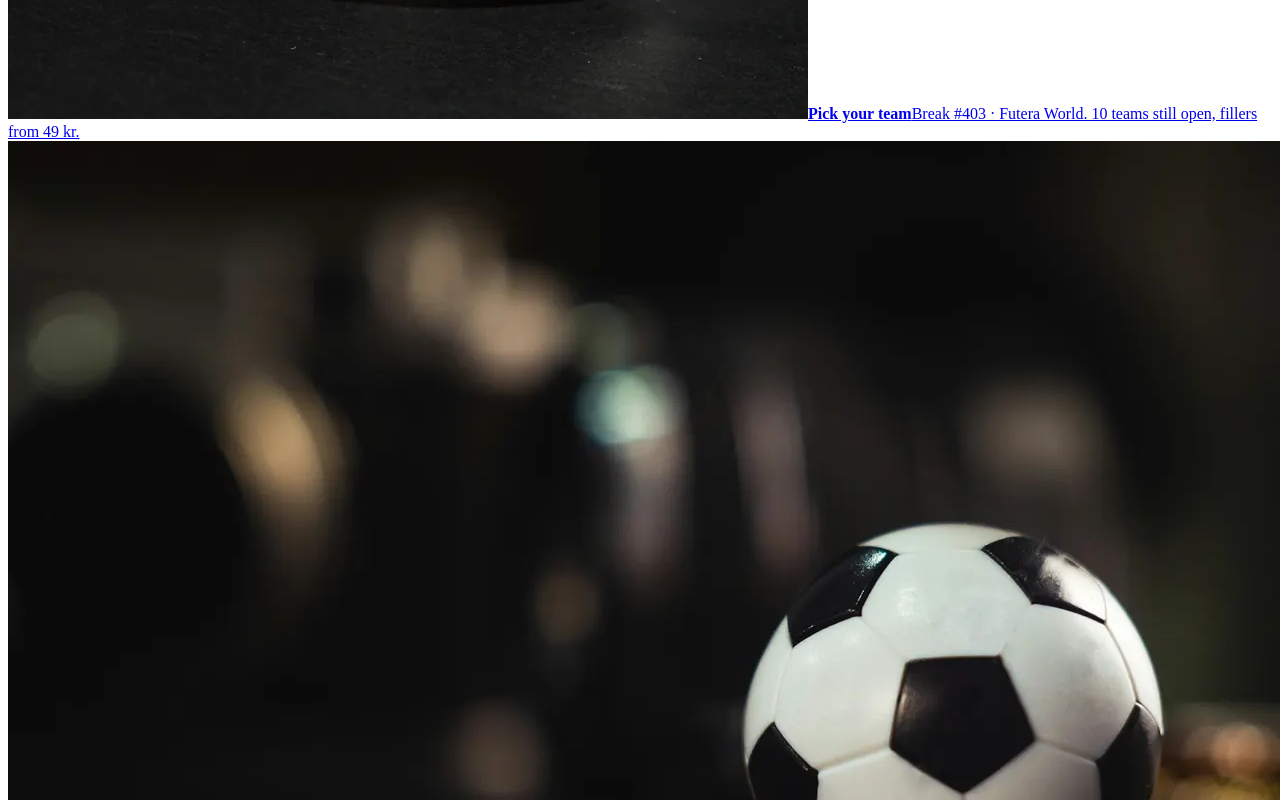
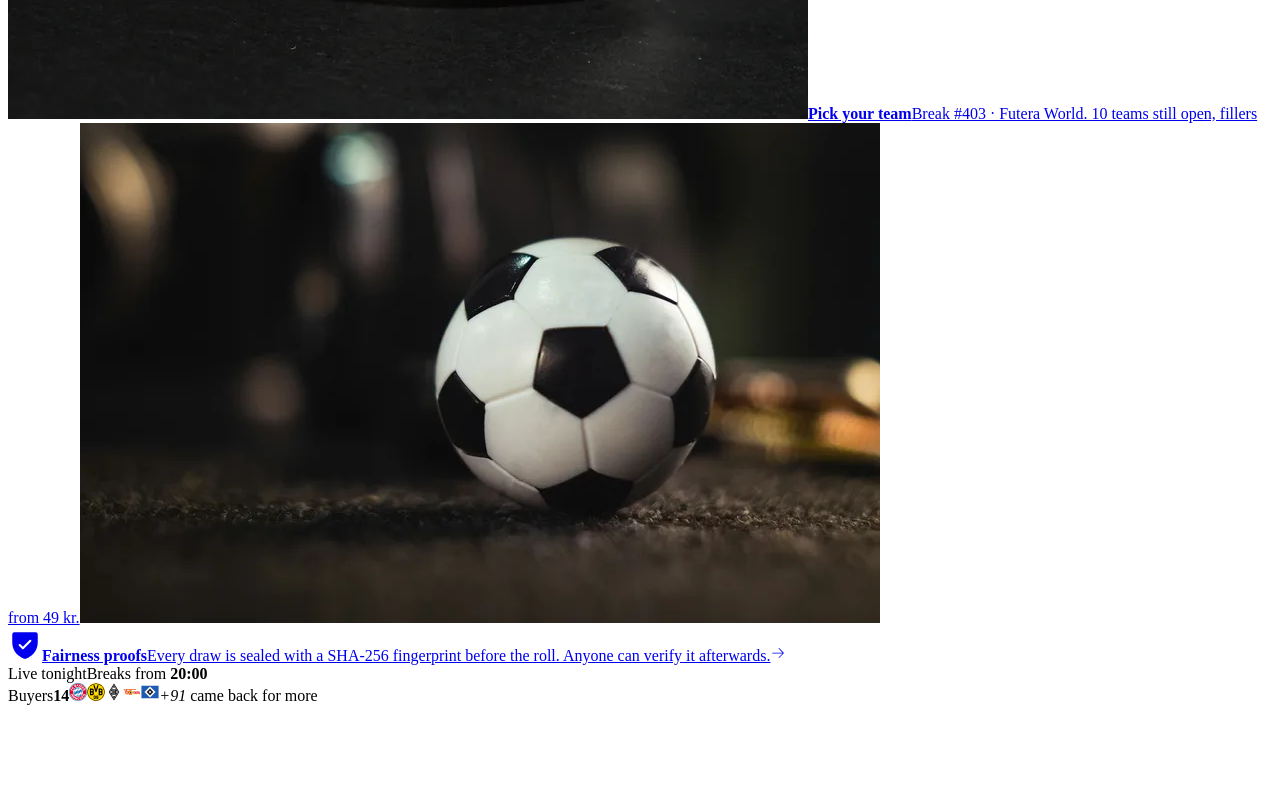
Before and after one commit to salesteam-create/breakpodden-breakportal, a React (Vite) app: page / in a window 1280 px wide. Shown: the part 3060-3860 px from the top of the page. Built offline with nearby package versions, Linux system fonts and the light colour scheme; the HTML template or start-up script is replaced by a standard one; a web font is replaced by a local one.

Commit message:
Keep the football centred and whole in the Pick your team card
Co-Authored-By: Claude Opus 5.5 <noreply@anthropic.com>
Claude-Session: https://claude.ai/code/session_01RrizTHgBfiE5XTM2c3BTzX

```diff
--- a/src/lib/media.ts
+++ b/src/lib/media.ts
@@ -38,9 +38,10 @@ import futeraCard from '../assets/stock/futera-card.webp';
 import toppsCard from '../assets/stock/topps-card.webp';
 import toppsHero from '../assets/stock/topps-hero.webp';
 import futeraHero from '../assets/stock/futera-hero.webp';
+import featBall from '../assets/stock/feat-ball.webp';
 import promo from '../assets/stock/promo-confetti.webp';
 
-export const MEDIA = { cards, pitch, dice, confetti, ducks, stream, abstract, cardwall, avatar, arena, studio, party, heroDice, heroBall, roomDice, roomBall, roomWheel, roomDuck, roomCards, roomLock, featDice, heroKick, heroTrophy, wheelHero, wheelCard, roomDuck2, roomBox, roomShield, duckHero, boxHero, shieldHero, duckCard, futeraCard, toppsCard, toppsHero, futeraHero, promo };
+export const MEDIA = { cards, pitch, dice, confetti, ducks, stream, abstract, cardwall, avatar, arena, studio, party, heroDice, heroBall, roomDice, roomBall, roomWheel, roomDuck, roomCards, roomLock, featDice, heroKick, heroTrophy, wheelHero, wheelCard, roomDuck2, roomBox, roomShield, duckHero, boxHero, shieldHero, duckCard, futeraCard, toppsCard, toppsHero, futeraHero, featBall, promo };
 
 /** Credits, kept with the images. Chosen for one calm subject and empty space for text. */
 export const CREDITS = [
--- a/src/pages/Dashboard.tsx
+++ b/src/pages/Dashboard.tsx
@@ -23,7 +23,7 @@ const ROOMS = [
 
 const FEATURE = [
   { href: '#/break/394', tone: 'gold', img: MEDIA.featDice, title: 'Team draw', text: 'Break #394 · Topps Bundesliga Gold. Every team assigned by a sealed roll.' },
-  { href: '#/break/403', tone: 'red', img: MEDIA.heroBall, title: 'Pick your team', text: 'Break #403 · Futera World. 10 teams still open, fillers from 49 kr.' },
+  { href: '#/break/403', tone: 'red', img: MEDIA.featBall, title: 'Pick your team', text: 'Break #403 · Futera World. 10 teams still open, fillers from 49 kr.' },
 ];
 
 const TONIGHT = [
--- a/src/styles.css
+++ b/src/styles.css
@@ -1777,3 +1777,5 @@ body::before, .ambient { display: none; }
   .hero.vivid.product .hero-img { opacity: .4; right: 0; }
   .hero.vivid.product .hero-shade { background: linear-gradient(90deg, rgba(14, 15, 19, .92) 0%, rgba(14, 15, 19, .6) 55%, rgba(14, 15, 19, .2) 100%); }
 }
+.feat.t-red img { object-position: 60% 50%; }
+.feat img { width: auto; height: 100%; aspect-ratio: 1.6; max-width: 62%; object-fit: cover; }
```
Also changed, not shown: src/assets/stock/feat-ball.webp (added).
